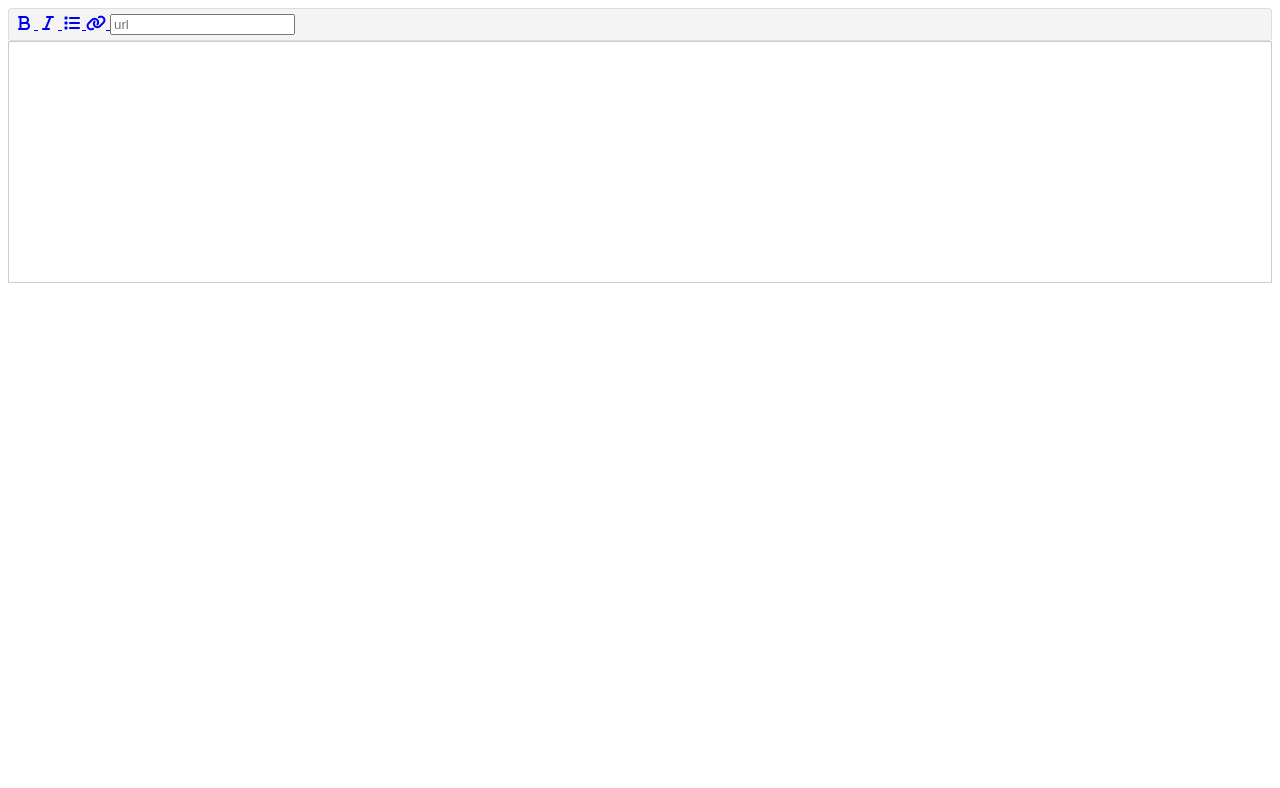
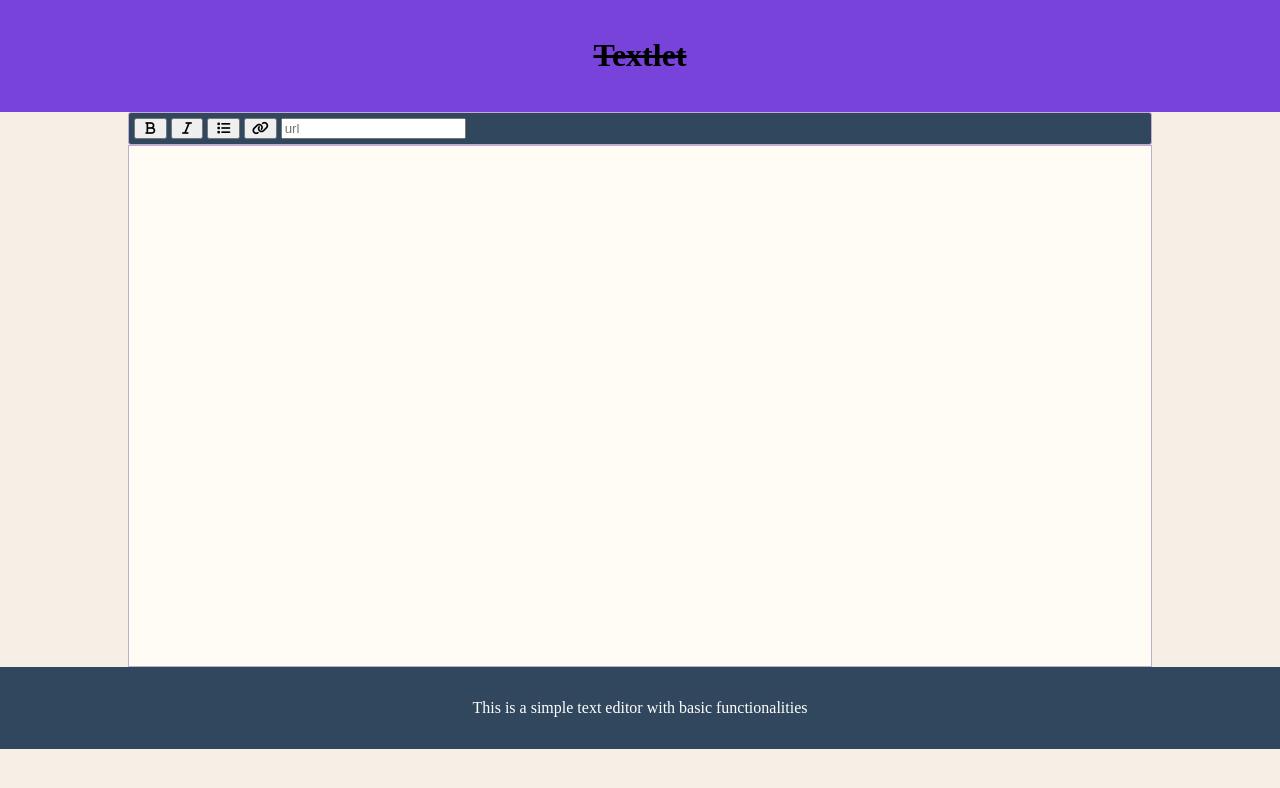
Before and after one commit to Ashfinn/Textlet, a plain HTML site: page index.html in a window 1280 px wide. Drawn offline with Linux system fonts and the light colour scheme.

Commit message:
Changes to be committed:

```diff
--- a/index.html
+++ b/index.html
@@ -11,23 +11,34 @@
 </head>
 
 <body>
+    <header>
+        <h1>Textlet</h1>
+    </header>
+
+    <main>
             <div class="sample-toolbar">
-        <a href="javascript:void(0)" onclick="format('bold')"><span class="fa fa-bold fa-fw"></span>
-        </a>
-        <a href="javascript:void(0)" onclick="format('italic')">
+                <button onclick="format('bold')"><span class="fa fa-bold fa-fw"></span>
+                </button>
+                <button onclick="format('italic')">
                     <span class="fa fa-italic fa-fw"></span>
-        </a>
-        <a href="javascript:void(0)" onclick="format('insertunorderedlist')">
+                </button>
+                <button onclick="format('insertunorderedlist')">
                     <span class="fa fa-list fa-fw"></span>
-        </a>
-        <a href="javascript:hover(0)">
-            <span class="fa fa-link fa-fw" onclick="seturl()"></span>
-        </a>
+                </button>
+                <button>
+                    <span class="fa fa-link fa-fw" onclick="setUrl()"></span>
+                </button>
                 <span><input placeholder="url" id="txtFormatUrl" class="form-control"></span>
             </div>
             <div class="editor" id="sampleeditor">
 
             </div>
+
+    </main>
+
+    <footer>
+            <p>This is a simple text editor with basic functionalities</p>
+    </footer>
 </body>
 
 </html>
--- a/script.js
+++ b/script.js
@@ -1,13 +1,11 @@
 window.addEventListener('load', function(){
     document.getElementById('sampleeditor').setAttribute('contenteditable', 'true');
-    document.getElementById('sampleeditor2').setAttribute('contenteditable', 'true');
-
 });
 function format(command, value) {
     document.execCommand(command, false, value);
 }
-function seturl() {
-    let url = document.getElementById('txtUrl').value;
+function setUrl() {
+    let url = document.getElementById('txtFormatUrl').value;
     let stext = document.getSelection();
 
     document.execCommand('insertHTML', false, `<a href="${url}" target="_blank">${stext}</a>`);
--- a/styles.css
+++ b/styles.css
@@ -1,12 +1,31 @@
+body{
+    background-color: #F7EFE5;
+    margin: 0;
+    padding: 0;
+}
+header {
+    display: flex;
+    justify-content: center;
+    align-items: center;
+    padding: 1rem;
+    background-color: #7743DB;
+    color: black;
+    text-decoration:line-through;
+}
+main{
+    max-width: 80%;
+    margin: 0 auto;
+}
 .editor {
-    border: 1px solid #ccc;
+    border: 1px solid #C3ACD0;
     padding: 20px;
-    min-height: 200px;
+    background-color: #FFFBF5;
+    min-height: 60vh;
 }
 
 .sample-toolbar {
-    border: solid 1px #ddd;
-    background: #f4f4f4;
+    border: solid 1px #C3ACD0;
+    background: #30475E;
     padding: 5px;
     border-radius: 3px;
 }
@@ -18,3 +37,11 @@
 .sample-toolbar >span:hover {
     text-decoration: underline;
 }
+
+footer {
+    margin: 0;
+    padding: 1rem;
+    text-align: center;
+    background-color: #30475E;
+    color: white;
+}
```
Lines whose indentation alone changed are shown as unchanged.
